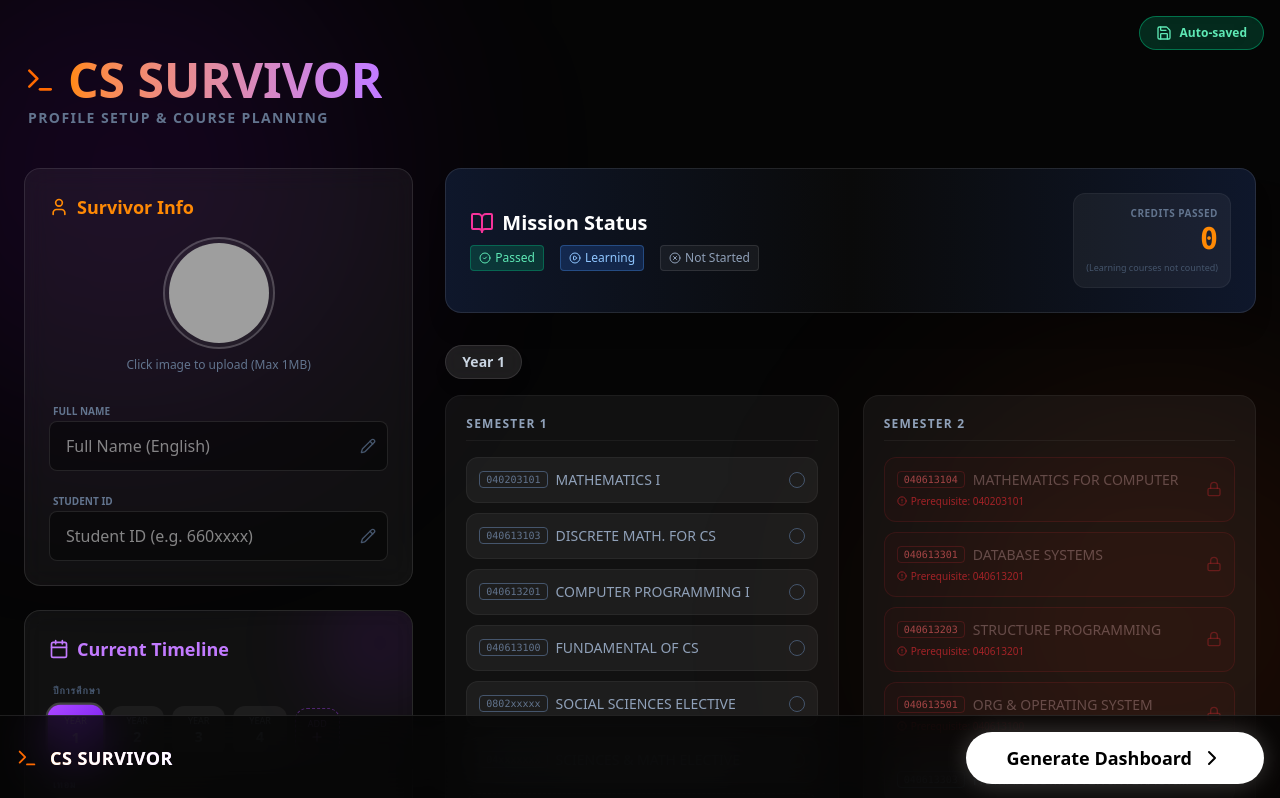
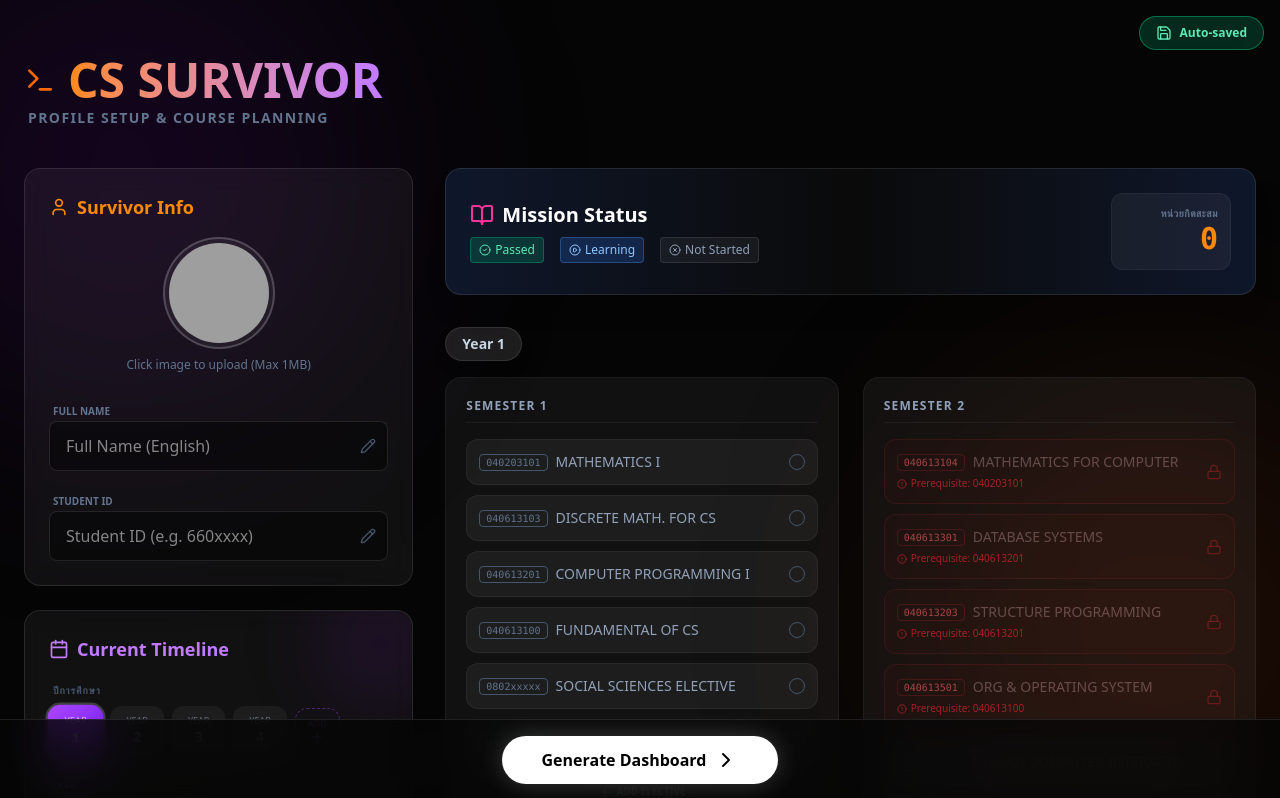
Before and after one commit to fewkanok/Project-Se, a React app in the folder frontend/: page /setup in a window 1280 px wide. Shown: the top 798 px of the page. Built offline with nearby package versions, Linux system fonts and the light colour scheme; grey boxes are pictures that could not be loaded; the HTML template or start-up script is replaced by a standard one.

Commit message:
เเก้ bug by kit

```diff
--- a/frontend/src/pages/CoopEligibilityModal.jsx
+++ b/frontend/src/pages/CoopEligibilityModal.jsx
@@ -573,7 +573,7 @@ const CoopEligibilityPage = () => {
                 icon={TrendingUp}
                 title="เกรดเฉลี่ยรวม (GPA)"
                 description="ผลการเรียน 5 ภาคการศึกษา"
-                current={stats.calculatedGPAX.toFixed(2)}
+                current={Number(stats.calculatedGPAX || 0).toFixed(2)}
                 required={2.75}
                 isPassed={stats.coopStats.isGPAReady}
                 unit=""
--- a/frontend/src/pages/CourseDetail.jsx
+++ b/frontend/src/pages/CourseDetail.jsx
@@ -510,7 +510,7 @@ const CourseDetail = () => {
 
           {/* Difficulty Card */}
           <div className="bg-black/40 border border-white/10 rounded-2xl p-6 backdrop-blur-md">
-            <h4 className="text-slate-400 mb-2 font-medium">Difficulty Level</h4>
+            <h4 className="text-slate-400 mb-2 font-medium">ความยากของเนื้อหา</h4>
             <div className="flex items-end gap-2 mb-2">
               <span className="text-4xl font-black text-red-400">{courseDetails.difficulty.toFixed(1)}</span>
               <span className="text-sm text-slate-500 mb-1">/ 5.0</span>
@@ -524,7 +524,7 @@ const CourseDetail = () => {
 
           {/* Satisfaction Card */}
           <div className="bg-black/40 border border-white/10 rounded-2xl p-6 backdrop-blur-md">
-            <h4 className="text-slate-400 mb-2 font-medium">Satisfaction</h4>
+            <h4 className="text-slate-400 mb-2 font-medium">ความประทับใจต่อรายวิชา</h4>
             <div className="flex items-end gap-2 mb-2">
               <span className="text-4xl font-black text-emerald-400">{courseDetails.satisfaction.toFixed(1)}</span>
               <span className="text-sm text-slate-500 mb-1">/ 5.0</span>
@@ -537,7 +537,7 @@ const CourseDetail = () => {
           {/* Instructors */}
           <div className="bg-white/5 border border-white/10 rounded-2xl p-6">
             <h4 className="text-white font-bold mb-4 flex items-center gap-2">
-                <Users size={18} className="text-blue-400"/> Instructors
+                <Users size={18} className="text-blue-400"/> ผู้สอน
             </h4>
             <ul className="space-y-3">
                 {courseDetails.professors.map((prof, idx) => (
--- a/frontend/src/pages/Dashboard.jsx
+++ b/frontend/src/pages/Dashboard.jsx
@@ -1,5 +1,5 @@
 import { useState, useMemo, useEffect } from 'react';
-import { useNavigate } from 'react-router-dom';
+import { useNavigate, Link } from 'react-router-dom';
 import { PlayCircle, Award, BookOpen, Zap, TrendingUp, Calendar, Clock, AlertCircle, LogOut, Settings, Target, Trophy, Star, Sparkles, ArrowUpRight, ChevronRight, Activity, Flame, BarChart3, Cpu, Layers, Grid3x3, CheckCircle2, XCircle, AlertTriangle, X, Check, FileText, Shield, ShieldAlert, ShieldCheck, Medal, GraduationCap } from 'lucide-react';
 import { AreaChart, Area, XAxis, YAxis, CartesianGrid, Tooltip, ResponsiveContainer, ReferenceLine, RadarChart, PolarGrid, PolarAngleAxis, PolarRadiusAxis, Radar } from 'recharts';
 import { roadmapData } from '../data/courses';
@@ -465,7 +465,7 @@ const Dashboard = () => {
             {data.gpa.toFixed(2)}
           </div>
           <p className="text-xs text-slate-400 font-medium">
-            {data.credits} Credits
+            {data.credits} หน่วยกิต
           </p>
         </div>
       );
@@ -605,7 +605,7 @@ const Dashboard = () => {
                 <div className="w-1 h-12 bg-gradient-to-b from-cyan-400 to-blue-500 rounded-full"></div>
                 <div>
                   <h1 className="text-5xl lg:text-6xl font-black text-white tracking-tight">
-                    DASHBOARD
+                    HOME
                   </h1>
                   <div className="flex items-center gap-3 mt-2">
                     <div className="relative flex h-2 w-2">
@@ -652,7 +652,7 @@ const Dashboard = () => {
                   <Target size={20} className="text-white"/>
                 </div>
                 <div>
-                  <p className="text-xs text-slate-500 font-mono uppercase">Credits</p>
+                  <p className="text-xs text-slate-500 font-mono uppercase">หน่วยกิต</p>
                   <p className="text-2xl font-black text-white">{Math.round(animatedCredits)}<span className="text-base text-slate-500">/{stats.totalCredits}</span></p>
                 </div>
               </div>
@@ -663,7 +663,7 @@ const Dashboard = () => {
                   <Flame size={20} className="text-white"/>
                 </div>
                 <div>
-                  <p className="text-xs text-slate-500 font-mono uppercase">Active</p>
+                  <p className="text-xs text-slate-500 font-mono uppercase">กำลังศึกษา</p>
                   <p className="text-2xl font-black text-white">{stats.activeCoursesList.length}</p>
                 </div>
               </div>
@@ -870,13 +870,16 @@ const Dashboard = () => {
                     <h3 className="text-white font-bold text-sm uppercase tracking-wide">Co-op Status</h3>
                 </div>
 
-                <div className="space-y-3 pointer-events-none">
+                <div className="space-y-3">
                     {/* หน่วยกิต */}
-                    <CoopStatusItem
-                        label="Credits"
-                        value={`${Math.round(stats.earnedCredits)} / 90`}
-                        passed={stats.coopStats.isCreditReady}
-                    />
+                    <Link to="/setup" className="block pointer-events-auto">
+                      <CoopStatusItem
+                          label="Credits"
+                          value={`${Math.round(stats.earnedCredits)} / 90`}
+                          passed={stats.coopStats.isCreditReady}
+                      />
+                    </Link>
+
 
                     {/* GPA */}
                     <CoopStatusItem
@@ -983,9 +986,8 @@ const Dashboard = () => {
                 <div>
                   <h3 className="text-2xl font-black text-white flex items-center gap-3 mb-1">
                     <Flame size={24} className="text-orange-400"/>
-                    ACTIVE COURSES
+                    รายวิชาที่กำลัง ศึกษาอยู่
                   </h3>
-                  <p className="text-xs text-slate-500 font-mono">Currently Learning</p>
                 </div>
                 <div className="px-4 py-2 rounded-lg tech-card">
                   <span className="text-lg font-black text-orange-400">{stats.activeCoursesList.length}</span>
@@ -1063,7 +1065,7 @@ const Dashboard = () => {
                 <div className="flex items-center justify-between mb-4 relative z-10">
                     <div className="flex items-center gap-2">
                         {getStatusIcon(academicStatus.color)}
-                        <h3 className="text-white font-bold text-sm uppercase tracking-wide">Academic Status</h3>
+                        <h3 className="text-white font-bold text-sm uppercase tracking-wide">Academic Status(ความเสี่ยง ติด pro)</h3>
                     </div>
                     <div className={`px-2 py-1 rounded text-[10px] font-bold uppercase bg-${academicStatus.color}-500/10 text-${academicStatus.color}-400 border border-${academicStatus.color}-500/20`}>
                         {academicStatus.status}
@@ -1123,7 +1125,7 @@ const Dashboard = () => {
                 <div>
                   <h3 className="text-lg font-black text-white flex items-center gap-2 mb-1">
                     <Activity size={18} className="text-cyan-400"/>
-                    ANALYTICS
+                    GPA Graph
                   </h3>
                   <p className="text-[10px] text-slate-500 font-mono uppercase">GPA Trend</p>
                 </div>
--- a/frontend/src/pages/SetupProfile.jsx
+++ b/frontend/src/pages/SetupProfile.jsx
@@ -1545,9 +1545,9 @@ const SetupProfile = () => {
                         </div>
                     </div>
                     <div className="text-right bg-white/5 p-3 rounded-xl border border-white/5 min-w-[120px]">
-                        <span className="text-[10px] text-slate-500 uppercase block font-bold tracking-wider">Credits Passed </span>
+                        <span className="text-[10px] text-slate-500 uppercase block font-bold tracking-wider">หน่วยกิตสะสม </span>
                         <span className="text-3xl font-mono font-black text-orange-400">{totalCredits}</span>
-                        <span className="text-[9px] text-slate-600 block mt-1">(Learning courses not counted)</span>
+
                     </div>
                 </div>
 
@@ -1729,19 +1729,16 @@ const SetupProfile = () => {
         </div>
 
         {/* Footer */}
-        <div className="fixed bottom-0 left-0 w-full bg-[#050505]/80 backdrop-blur-xl border-t border-white/10 p-4 z-50">
-            <div className="max-w-7xl mx-auto flex items-center justify-between">
-                <div className="flex items-center gap-3">
-                    <Terminal className="text-orange-500" size={22}/>
-                    <span className="text-white font-black text-lg tracking-wide bg-clip-text text-transparent bg-gradient-to-r from-orange-400 to-purple-400">CS SURVIVOR</span>
-                </div>
-                <button onClick={handleSubmit}
-                    className="bg-white text-black hover:bg-orange-50 font-bold py-3 px-10 rounded-full shadow-[0_0_25px_rgba(255,255,255,0.2)] flex items-center gap-2 transition-transform hover:-translate-y-1 active:scale-95 text-lg">
-                    Generate Dashboard <ChevronRight size={24}/>
+        <div className="fixed bottom-0 left-0 w-full bg-[#050505]/80 backdrop-blur-xl border-t border-white/10 p-4 z-50 flex items-center justify-center">
+               <button onClick={handleSubmit}
+                    className="bg-white text-black hover:bg-orange-50 font-bold py-3 px-10 rounded-full
+                              shadow-[0_0_25px_rgba(255,255,255,0.2)]
+                              flex items-center justify-center gap-2
+                              transition-transform hover:-translate-y-1 active:scale-95
+                              ">
+                    Generate Dashboard<ChevronRight size={24}/>
                 </button>
             </div>
-        </div>
-
       </div>
     </div>
   );
```
Also changed, not shown: frontend/src/pages/Roadmap.jsx (+5 -5 lines).
